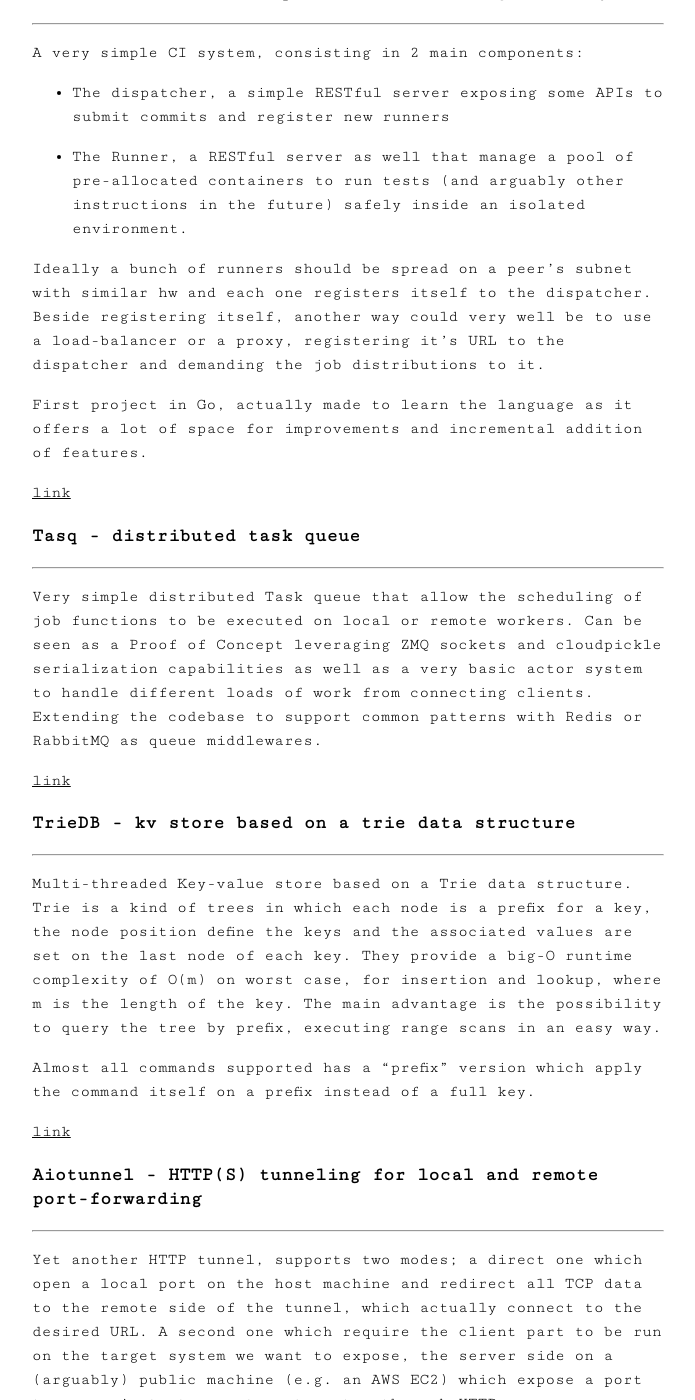
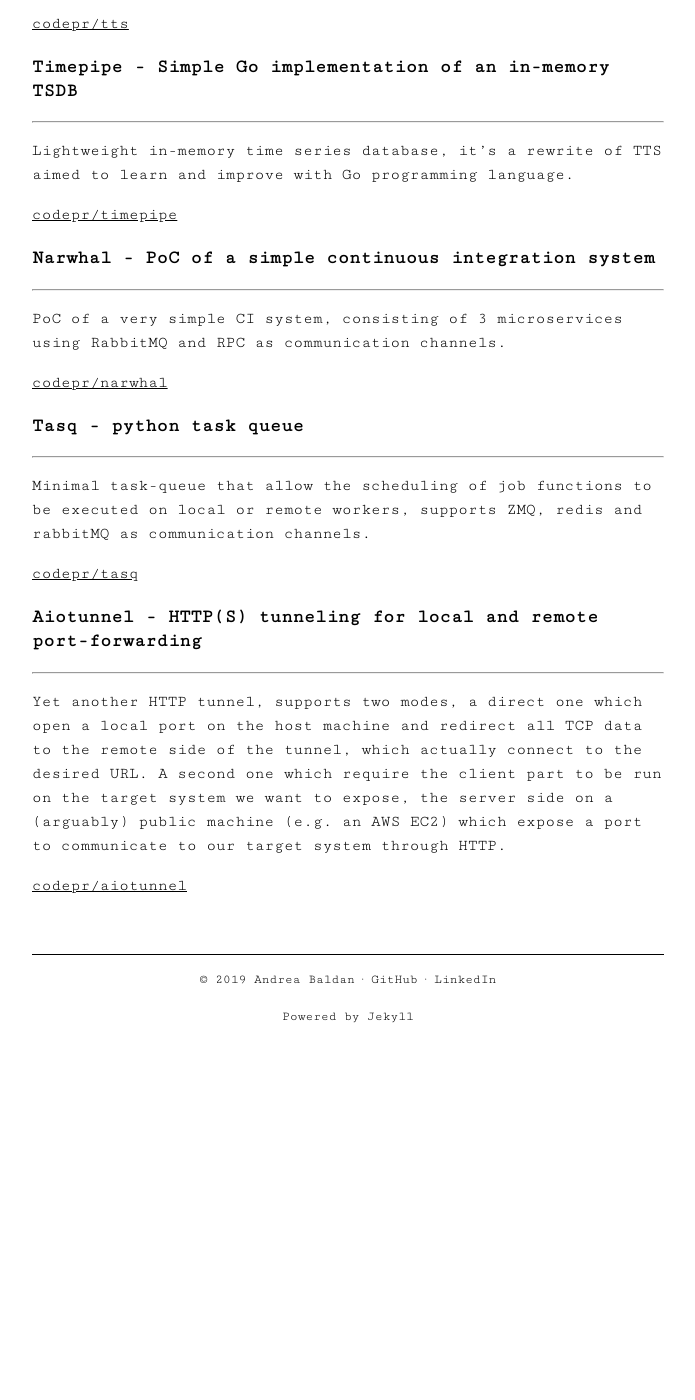
Before and after one commit to codepr/codepr.github.io, a Jekyll site: the page built from projects.md, in a window 1280 px wide and 1400 px high, scrolled down 1538 px. Shown: the whole window, without its empty margins (292-987 px from the left). Built offline with Jekyll 4.4.1, drawn with Linux system fonts in a browser that asks for light colours; after the commit the page ends 2599 px from its top, so only the background shows below that; some of the changed text lies outside the part shown.

Commit message:
Updated projects page

```diff
--- a/projects.md
+++ b/projects.md
@@ -15,21 +19,24 @@
 It currently supports a bunch of most common balancing algorithms like
 round-robin, weighted round-robin, leastconn, hash-balancing and of course
 random-balancing.
+<!--  -->
+<!-- Written out of boredom/learning purpose (50/50) during self-isolation. Sure -->
+<!-- thing there will be bugs and plenty of corner cases to be addressed. -->
 
-Written out of boredom/learning purpose (50/50) during self-isolation. Sure
-thing there will be bugs and plenty of corner cases to be addressed.
-
-[link](https://github.com/codepr/llb.git){:target="_blank"}
+[codepr/llb](https://github.com/codepr/llb.git){:target="_blank"}
 
 ### Sol - Lightweight MQTT broker
 ----------------------------------------------------------------------
-Oversimplified MQTT broker written from scratch, which mimick mosquitto
-features. Implemented for learning how the protocol works, for now it supports
-almost all MQTT v3.1.1 commands on linux platform; under linux it relies on
-epoll interface introduced on kernel 2.5.44, the other fallbacks are poll/select
-or kqueue on BSD-like systems.
 
-[link](https://github.com/codepr/sol.git){:target="_blank"}
+Oversimplified MQTT broker written from scratch, which mimics mosquitto.
+Implemented for learning how the protocol works, for now it supports almost all
+MQTT v3.1.1 commands on linux platform.
+
+<!-- under linux it relies on -->
+<!-- epoll interface introduced on kernel 2.5.44, the other fallbacks are poll/select -->
+<!-- or kqueue on BSD-like systems. -->
+
+[codepr/sol](https://github.com/codepr/sol.git){:target="_blank"}
 
 ### EV - Lightweight event-loop library based on multiplexing IO
 --------------------------------------------------------------------------
@@ -37,10 +44,26 @@
 Light event-loop library loosely inspired by the excellent libuv, in a single
 small (< 1000 sloc) header, based on the common IO multiplexing implementations
 available, epoll on linux, kqueue on BSD-like and OSX, poll/select as a
-fallback, dependencies-free.
-Extracted and improved from another project (sol).
+fallback, dependency-free.
+<!-- Extracted and improved from another project (sol). -->
 
-[link](https://github.com/codepr/ev.git){:target="_blank"}
+[codepr/ev](https://github.com/codepr/ev.git){:target="_blank"}
+
+### RLB - Rough-and-ready lightweight load-balancer in Rust
+--------------------------------------------------------------------------
+
+(**R**)ust(**L**)oad(**B**)alancer, simple reverse-proxy written to learn the
+language (porting of [llb](https://github.com/codepr/llb.git)).
+
+[codepr/rlb](https://github.com/codepr/rlb.git){:target="_blank"}
+
+### Drain - A sewer of streams
+--------------------------------------------------------------------------
+
+Fun project, aims to channel multiple sources into a single stream which can be
+used to perform some operations directly on each new record.
+
+[codepr/drain](https://github.com/codepr/drain.git){:target="_blank"}
 
 ### TTS - Transient Time Series, a naive implementation of a time series DB
 --------------------------------------------------------------------------
@@ -49,7 +72,7 @@
 TSDB without persistence, allow to create named time-series and store points
 with nanosecods precision.
 
-[link](https://github.com/codepr/tts.git){:target="_blank"}
+[codepr/tts](https://github.com/codepr/tts.git){:target="_blank"}
 
 ### Timepipe - Simple Go implementation of an in-memory TSDB
 --------------------------------------------------------------------------
@@ -57,88 +80,95 @@
 Lightweight in-memory time series database, it's a rewrite of TTS aimed to
 learn and improve with Go programming language.
 
-[link](https://github.com/codepr/timepipe.git){:target="_blank"}
+[codepr/timepipe](https://github.com/codepr/timepipe.git){:target="_blank"}
 
 ### Narwhal - PoC of a simple continuous integration system
 --------------------------------------------------------------------------
 
-A very simple CI system, consisting in 2 main components:
+PoC of a very simple CI system, consisting of 3 microservices using RabbitMQ
+and RPC as communication channels.
 
-- The dispatcher, a simple RESTful server exposing some APIs to submit commits
-  and register new runners
+<!-- A very simple CI system, consisting in 2 main components: -->
+<!--  -->
+<!-- - The dispatcher, a simple RESTful server exposing some APIs to submit commits -->
+<!--   and register new runners -->
+<!--  -->
+<!-- - The Runner, a RESTful server as well that manage a pool of pre-allocated -->
+<!--   containers to run tests (and arguably other instructions in the future) -->
+<!--   safely inside an isolated environment. -->
+<!--  -->
+<!-- Ideally a bunch of runners should be spread on a peer's subnet with similar -->
+<!-- hw and each one registers itself to the dispatcher. -->
+<!-- Beside registering itself, another way could very well be to use a -->
+<!-- load-balancer or a proxy, registering it's URL to the dispatcher and demanding -->
+<!-- the job distributions to it. -->
+<!--  -->
+<!-- First project in Go, actually made to learn the language as it offers a lot of -->
+<!-- space for improvements and incremental addition of features. -->
 
-- The Runner, a RESTful server as well that manage a pool of pre-allocated
-  containers to run tests (and arguably other instructions in the future)
-  safely inside an isolated environment.
+[codepr/narwhal](https://github.com/codepr/narwhal.git){:target="_blank"}
 
-Ideally a bunch of runners should be spread on a peer's subnet with similar
-hw and each one registers itself to the dispatcher.
-Beside registering itself, another way could very well be to use a
-load-balancer or a proxy, registering it's URL to the dispatcher and demanding
-the job distributions to it.
+### Tasq - python task queue
+---------------------------------------------------------------------
 
-First project in Go, actually made to learn the language as it offers a lot of
-space for improvements and incremental addition of features.
+Minimal task-queue that allow the scheduling of job functions to be executed on
+local or remote workers, supports ZMQ, redis and rabbitMQ as communication channels.
 
-[link](https://github.com/codepr/narwhal.git){:target="_blank"}
+<!-- Can be seen as a Proof of -->
+<!-- Concept leveraging ZMQ sockets and cloudpickle serialization capabilities as -->
+<!-- well as a very basic actor system to handle different loads of work from -->
+<!-- connecting clients. Extending the codebase to support common patterns with -->
+<!-- Redis or RabbitMQ as queue middlewares. -->
 
-### Tasq - distributed task queue
----------------------------------------------------------------------
-Very simple distributed Task queue that allow the scheduling of job
-functions to be executed on local or remote workers. Can be seen as a Proof of
-Concept leveraging ZMQ sockets and cloudpickle serialization capabilities as
-well as a very basic actor system to handle different loads of work from
-connecting clients. Extending the codebase to support common patterns with
-Redis or RabbitMQ as queue middlewares.
+[codepr/tasq](https://github.com/codepr/tasq.git){:target="_blank"}
 
-[link](https://github.com/codepr/tasq.git){:target="_blank"}
+<!-- ### TrieDB - kv store based on a trie data structure -->
+<!-- ------------------------------------------------------------------------- -->
+<!-- Multi-threaded Key-value store based on a Trie data structure. Trie is a kind -->
+<!-- of trees in which each node is a prefix for a key, the node position define the -->
+<!-- keys and the associated values are set on the last node of each key. They -->
+<!-- provide a big-O runtime complexity of O(m) on worst case, for insertion and -->
+<!-- lookup, where m is the length of the key. The main advantage is the possibility -->
+<!-- to query the tree by prefix, executing range scans in an easy way. -->
+<!--  -->
+<!-- Almost all commands supported has a "prefix" version which apply the command -->
+<!-- itself on a prefix instead of a full key. -->
 
-### TrieDB - kv store based on a trie data structure
--------------------------------------------------------------------------
-Multi-threaded Key-value store based on a Trie data structure. Trie is a kind
-of trees in which each node is a prefix for a key, the node position define the
-keys and the associated values are set on the last node of each key. They
-provide a big-O runtime complexity of O(m) on worst case, for insertion and
-lookup, where m is the length of the key. The main advantage is the possibility
-to query the tree by prefix, executing range scans in an easy way.
-
-Almost all commands supported has a "prefix" version which apply the command
-itself on a prefix instead of a full key.
-
-[link](https://github.com/codepr/triedb.git){:target="_blank"}
+<!-- [link](https://github.com/codepr/triedb.git){:target="_blank"} -->
 
 ### Aiotunnel - HTTP(S) tunneling for local and remote port-forwarding
 -------------------------------------------------------------------------------
-Yet another HTTP tunnel, supports two modes; a direct one which open a local
+
+Yet another HTTP tunnel, supports two modes, a direct one which open a local
 port on the host machine and redirect all TCP data to the remote side of the
 tunnel, which actually connect to the desired URL. A second one which require
 the client part to be run on the target system we want to expose, the server
 side on a (arguably) public machine (e.g. an AWS EC2) which expose a port to
 communicate to our target system through HTTP.
 
-[link](https://github.com/codepr/aiotunnel.git){:target="_blank"}
+[codepr/aiotunnel](https://github.com/codepr/aiotunnel.git){:target="_blank"}
 
-### Orestes - Basic kv store in haskell
---------------------------------------------------------------------------
-Simple implementation of a distributed key-value server, aimed to learn basic
-concepts of functional programming through Haskell. For the distribution it
-uses cloud-haskell libraries, based on asynchronous message protocol like
-Erlang distribution actor model. It works on both a cluster of machines or on a
-single one according to a master-slave topology. It currently support just the
-common operations `PUT`, `GET` and `DEL` and it lacks a suitable communication
-protocol, on the other side it is perfectly usable by using a generic TCP
-client like Telnet or Netcat issuing commands as strings.
-
-[link](https://github.com/codepr/orestes.git){:target="_blank"}
-
-### JAS - Actor model with java RMI
--------------------------------------------------------------------
-A system that abstract a simplified implementation of the actor model.
-Originally started as a university project for a concurrent and distributed
-programming course, I proceeded to add some features like support for remote
-actors and a basic cluster system based on legacy RMI technology.
-
-Unfinished project and likely bugged, it's not recommended to try it in a
-real case of use.
-
-[link](https://github.com/codepr/jas.git){:target="_blank"}
+<!-- ### Orestes - Basic kv store in haskell -->
+<!-- -------------------------------------------------------------------------- -->
+<!-- Simple implementation of a distributed key-value server, aimed to learn basic -->
+<!-- concepts of functional programming through Haskell. For the distribution it -->
+<!-- uses cloud-haskell libraries, based on asynchronous message protocol like -->
+<!-- Erlang distribution actor model. It works on both a cluster of machines or on a -->
+<!-- single one according to a master-slave topology. It currently support just the -->
+<!-- common operations `PUT`, `GET` and `DEL` and it lacks a suitable communication -->
+<!-- protocol, on the other side it is perfectly usable by using a generic TCP -->
+<!-- client like Telnet or Netcat issuing commands as strings. -->
+<!--  -->
+<!-- [link](https://github.com/codepr/orestes.git){:target="_blank"} -->
+<!--  -->
+<!-- ### JAS - Actor model with java RMI -->
+<!-- ------------------------------------------------------------------- -->
+<!-- A system that abstract a simplified implementation of the actor model. -->
+<!-- Originally started as a university project for a concurrent and distributed -->
+<!-- programming course, I proceeded to add some features like support for remote -->
+<!-- actors and a basic cluster system based on legacy RMI technology. -->
+<!--  -->
+<!-- Unfinished project and likely bugged, it's not recommended to try it in a -->
+<!-- real case of use. -->
+<!--  -->
+<!-- [link](https://github.com/codepr/jas.git){:target="_blank"} -->
```
Also changed, not shown: other parts of projects.md (+4 -0 lines).
